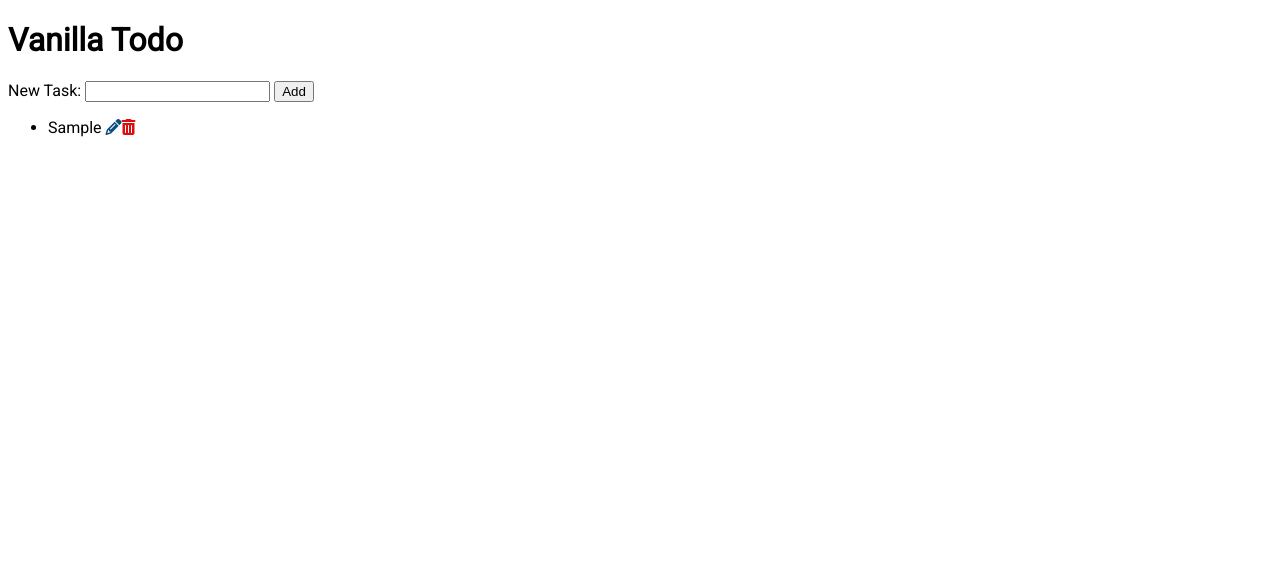
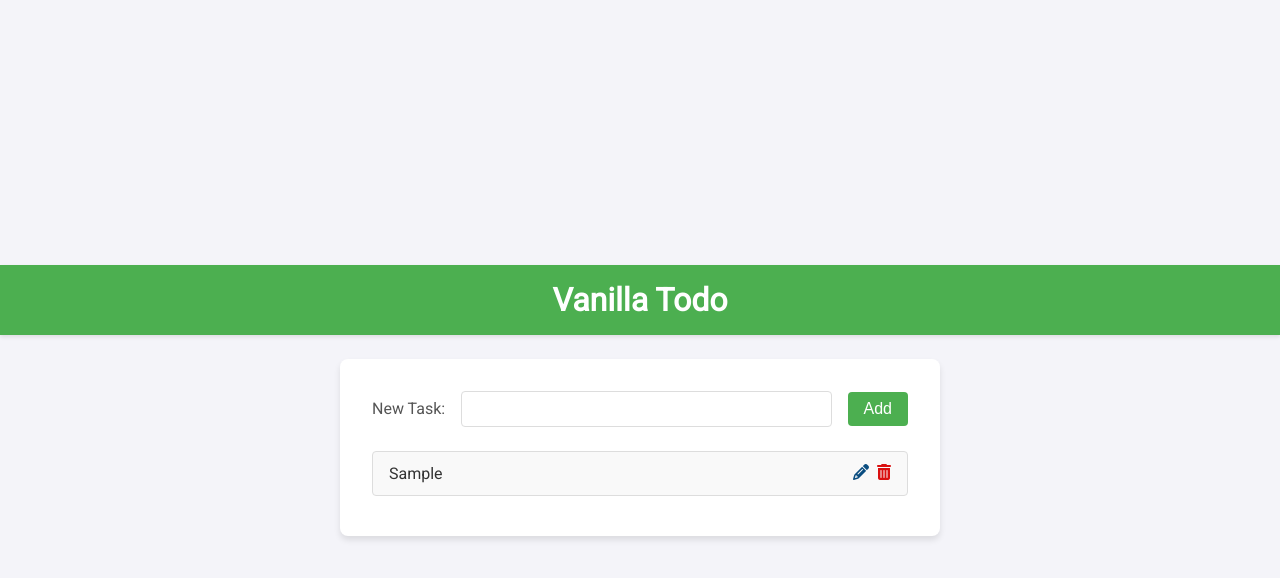
Before and after one commit to TysonThurman/Vanilla-Todo, a plain HTML site: page index.html in a window 1280 px wide. Both pictures are taken after typing "Sample" into the empty fields and a click on the input "Add". Drawn offline with Linux system fonts and the light colour scheme.

Commit message:
updated css

```diff
--- a/app.css
+++ b/app.css
@@ -1,7 +1,153 @@
-body {
+/* body {
     font-family: 'Roboto', serif;
-}
+} */
 
 .edit-todo-btn, .delete-todo-btn {
     cursor:pointer;
 }
+
+/* General Reset */
+* {
+    margin: 0;
+    padding: 0;
+    box-sizing: border-box;
+}
+
+body {
+    font-family: 'Roboto', sans-serif;
+    background-color: #f4f4f9;
+    color: #333;
+    display: flex;
+    flex-direction: column;
+    align-items: center;
+    justify-content: center;
+    min-height: 100vh;
+    margin: 0;
+}
+
+/* Header */
+.header {
+    background-color: #4CAF50;
+    width: 100%;
+    text-align: center;
+    padding: 1rem 0;
+    box-shadow: 0 2px 4px rgba(0, 0, 0, 0.1);
+}
+
+.header-title {
+    color: #fff;
+    font-size: 2rem;
+    font-weight: bold;
+}
+
+/* Main Container */
+.main-container {
+    width: 90%;
+    max-width: 600px;
+    background-color: #fff;
+    border-radius: 8px;
+    box-shadow: 0 4px 6px rgba(0, 0, 0, 0.1);
+    padding: 2rem;
+    margin-top: 1.5rem;
+}
+
+/* Form */
+.form-container {
+    margin-bottom: 1.5rem;
+}
+
+.todo-form {
+    display: flex;
+    align-items: center;
+    gap: 1rem;
+}
+
+.label {
+    font-size: 1rem;
+    color: #555;
+}
+
+.input-todo {
+    flex: 1;
+    padding: 0.5rem 1rem;
+    font-size: 1rem;
+    border: 1px solid #ddd;
+    border-radius: 4px;
+    outline: none;
+    transition: border-color 0.3s;
+}
+
+.input-todo:focus {
+    border-color: #4CAF50;
+}
+
+input[type="submit"] {
+    background-color: #4CAF50;
+    color: #fff;
+    border: none;
+    padding: 0.5rem 1rem;
+    font-size: 1rem;
+    border-radius: 4px;
+    cursor: pointer;
+    transition: background-color 0.3s;
+}
+
+input[type="submit"]:hover {
+    background-color: #45a049;
+}
+
+/* Todo List */
+.list-container {
+    margin-top: 1rem;
+}
+
+.todo-list {
+    list-style: none;
+}
+
+.todo-list li {
+    display: grid;
+    grid-template-columns: 1fr auto; /* Text takes available space, buttons fit content */
+    align-items: center; /* Center content vertically */
+    background-color: #f9f9f9;
+    border: 1px solid #ddd;
+    border-radius: 4px;
+    padding: 0.75rem 1rem;
+    margin-bottom: 0.5rem;
+    transition: background-color 0.3s, transform 0.2s;
+}
+
+.todo-list li .actions {
+    display: flex; /* Use flexbox for button spacing inside the actions container */
+    gap: 0.5rem; /* Adds space between buttons/icons */
+}
+
+.todo-list li button {
+    background: none;
+    border: none;
+    color: #ff4d4d;
+    font-size: 1rem;
+    cursor: pointer;
+    transition: color 0.3s;
+}
+
+.todo-list li button:hover {
+    color: #e60000;
+}
+
+.todo-list li:hover {
+    background-color: #f1f1f1;
+    transform: scale(1.01);
+}
+
+/* Responsive Design */
+@media (max-width: 480px) {
+    .todo-form {
+        flex-direction: column;
+        gap: 0.5rem;
+    }
+
+    input[type="submit"] {
+        width: 100%;
+    }
+}
--- a/app.js
+++ b/app.js
@@ -7,7 +7,13 @@ if(existingTodos.length != 0) {
         var id = existingTodos[i]["id"];
         var listItem = document.createElement("li");
         listItem.className = 'todo-list__item';
-        listItem.innerHTML = `${existingTodos[i]["value"]}<i class="fa-solid fa-pencil todo-btn edit-todo-btn" style="color: #0a4d80;"></i><i class="fa-solid fa-trash-can todo-btn delete-todo-btn" style="color: #da1010;"></i>`
+        listItem.innerHTML = `
+            <span>${existingTodos[i]["value"]}</span>
+            <div id="${existingTodos[i]["id"]}" class="actions">
+                <button id="${existingTodos[i]["id"]}" class="edit-btn"><i class="fa-solid fa-pencil todo-btn edit-todo-btn" style="color: #0a4d80;"></i></button>
+                <button id="${existingTodos[i]["id"]}" class="delete-btn"><i class="fa-solid fa-trash-can todo-btn delete-todo-btn" style="color: #da1010;"></i></button>
+            </div>
+            `
         listItem.setAttribute("id", id);
         todoList.appendChild(listItem);
     }
@@ -31,7 +37,13 @@ function handleSubmit(e) {
     //add new todo to the DOM list
     var todoItem = document.createElement("li");
     todoItem.className = 'todo-list__item';
-    todoItem.innerHTML = `${todoObject.value} <i class="fa-solid fa-pencil todo-btn edit-todo-btn" style="color: #0a4d80;"></i><i class="fa-solid fa-trash-can todo-btn delete-todo-btn" style="color: #da1010;"></i>`
+    todoItem.innerHTML = `
+    <span>${todoObject.value}</span>
+    <div id="${todoObject.id}" class="actions">
+        <button id="${todoObject.id}" class="edit-btn"><i class="fa-solid fa-pencil todo-btn edit-todo-btn" style="color: #0a4d80;"></i></button>
+        <button id="${todoObject.id}" class="delete-btn"><i class="fa-solid fa-trash-can todo-btn delete-todo-btn" style="color: #da1010;"></i></button>
+    </div>
+    `
     todoItem.setAttribute("id", id);
     todoList.appendChild(todoItem);
 
```
